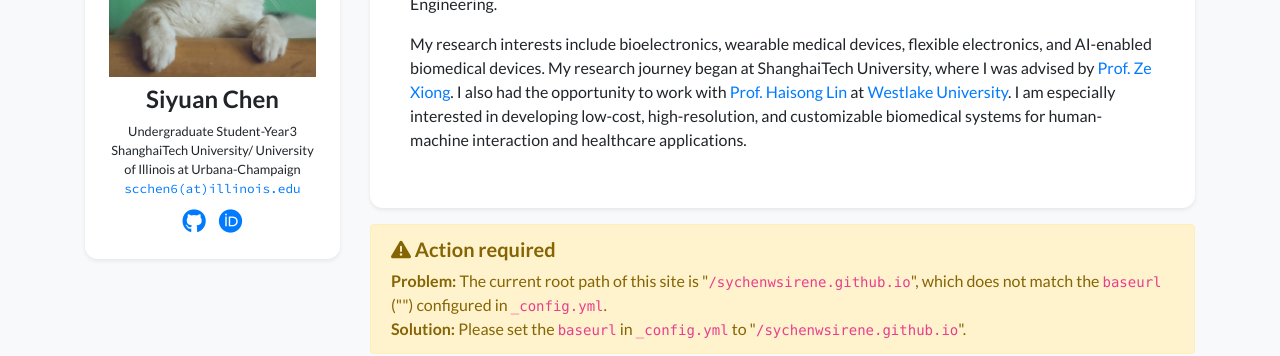
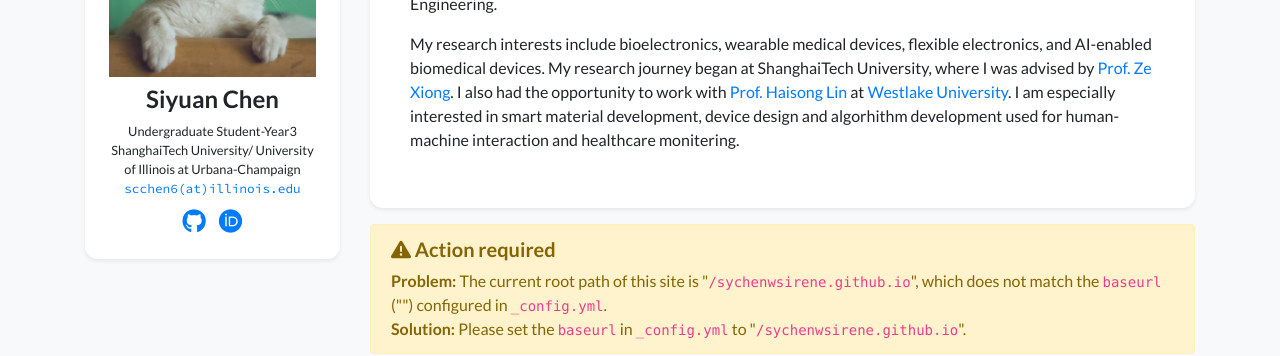
Before and after one commit to SYChenwsirene/sychenwsirene.github.io, a Jekyll site: the page built from index.html, in a window 1280 px wide and 900 px high. Shown: the part 234-590 px from the top of the window. Built offline with Jekyll 4.4.1, drawn with Linux system fonts in a browser that asks for light colours; nearby versions of some CDN libraries; a style sheet for code colours, icons or effects is not loaded.

Commit message:
Revise research interests in profile.yml
Updated interests to include smart material development and algorithm development for healthcare monitoring.

```diff
--- a/_data/profile.yml
+++ b/_data/profile.yml
@@ -38,7 +38,8 @@ short_bio: |
     I also had the opportunity to work with
     <a href="https://linhaisong.lab.westlake.edu.cn/" target="_blank">Prof. Haisong Lin</a>
     at  <a href="https://www.shanghaitech.edu.cn/eng/" target="_blank">Westlake University</a>.
-    I am especially interested in developing low-cost, high-resolution, and customizable biomedical systems for human-machine interaction and healthcare applications.
+    I am especially interested in smart material development, device design and algorhithm development used for human-machine interaction and healthcare monitering.
+
   </p>
 portrait_url: /assets/images/photos/portrait.jpg
 portrait_caption: >-
```
